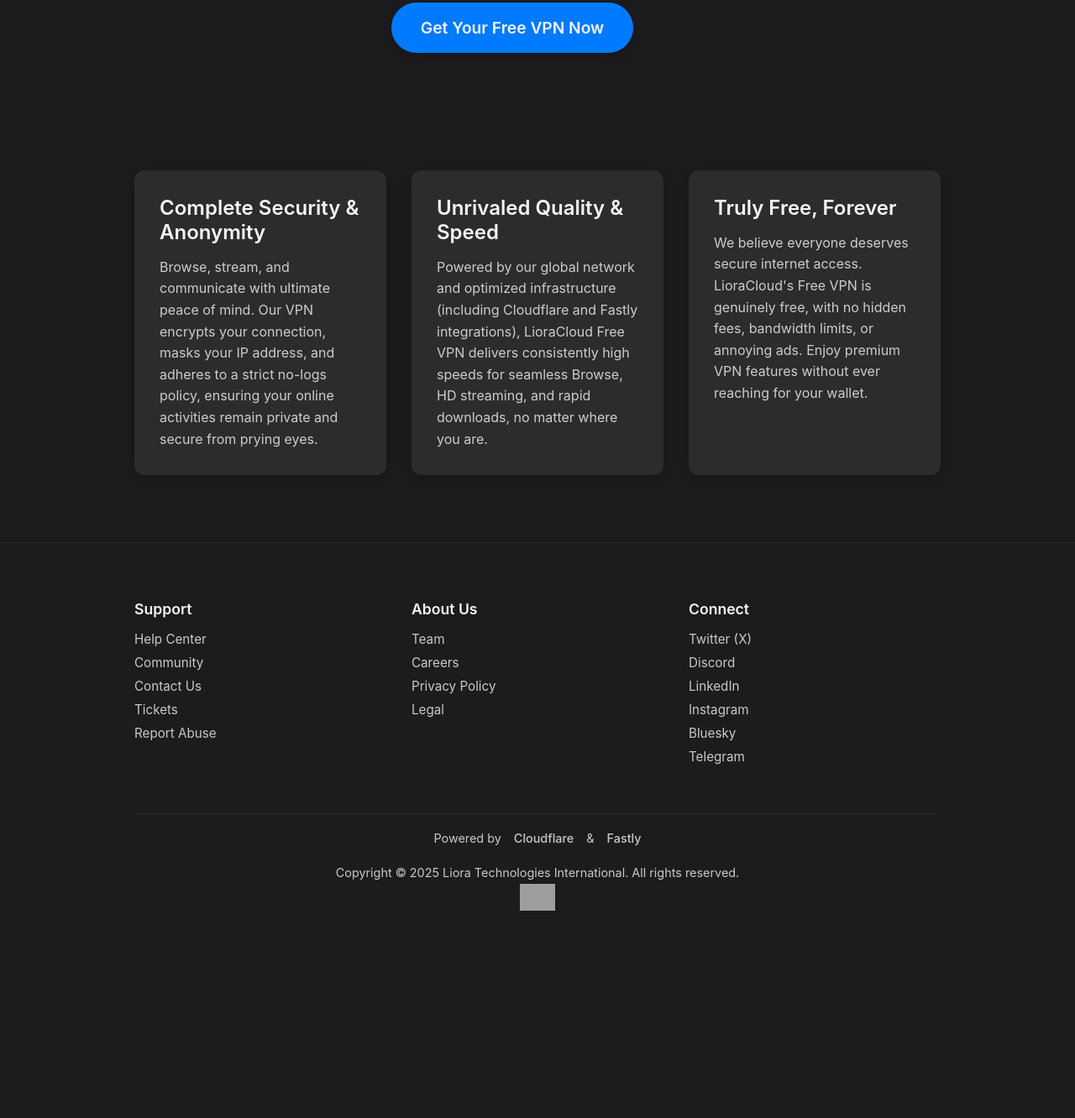
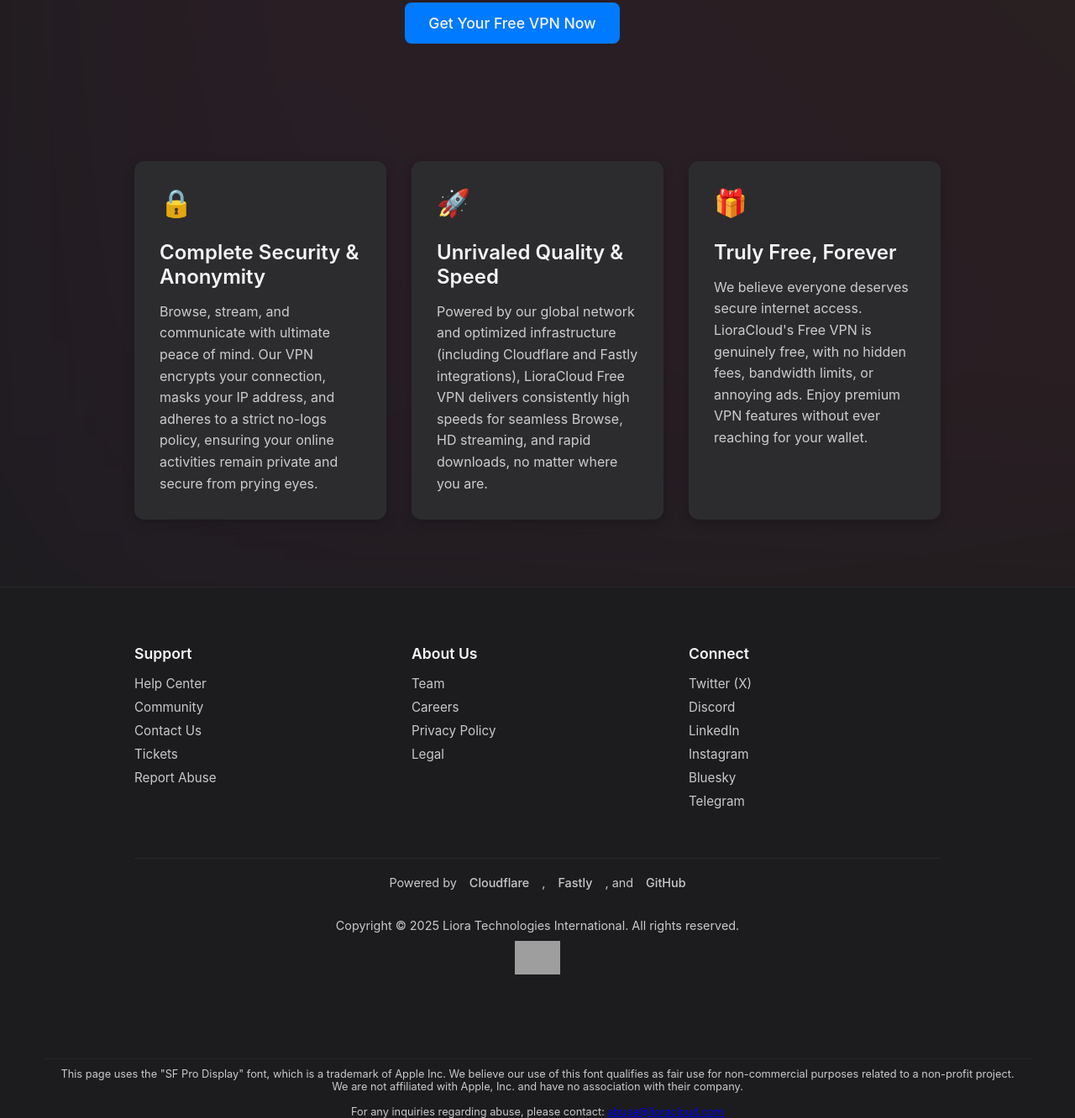
Before and after one commit to usflame/freevpn, a plain HTML site: page index.html in a window 1280 px wide. Shown: the part 472-1804 px from the top of the page at 84% size. Before the commit the page ends 1637 px from the top, so only its background shows below. Drawn offline with Linux system fonts and the light colour scheme; grey boxes are pictures that could not be loaded; a web font is replaced by a local one.

Commit message:
Update index.html (2)

```diff
--- a/index.html
+++ b/index.html
@@ -7,15 +7,24 @@
 
     <meta name="description" content="Experience complete online security and anonymity with LioraCloud's free VPN. Enjoy fast, reliable connections without hidden costs. Get your free VPN today!">
     <meta name="keywords" content="free VPN, LioraCloud VPN, secure VPN, anonymous VPN, fast VPN, privacy, online security, free proxy, bypass geo-restrictions">
-    <link rel="canonical" href="https://your-domain.com"> <meta property="og:type" content="website">
-    <meta property="og:url" content="https://your-domain.com"> <meta property="og:title" content="Free VPN by LioraCloud - Secure, Fast, Free">
+    <link rel="canonical" href="https://your-domain.com"> <!-- ВАЖНО: ОБНОВИТЕ ЭТОТ URL НА ВАШ ДОМЕН -->
+
+    <meta property="og:type" content="website">
+    <meta property="og:url" content="https://your-domain.com"> <!-- ВАЖНО: ОБНОВИТЕ ЭТОТ URL НА ВАШ ДОМЕН -->
+    <meta property="og:title" content="Free VPN by LioraCloud - Secure, Fast, Free">
     <meta property="og:description" content="Experience complete online security and anonymity with LioraCloud's free VPN. Enjoy fast, reliable connections without hidden costs.">
-    <meta property="og:image" content="https://cdn.liora.my/lioracloud.com/img/bv2.png"> <meta property="twitter:card" content="summary_large_image">
-    <meta property="twitter:url" content="https://your-domain.com"> <meta property="twitter:title" content="Free VPN by LioraCloud - Secure, Fast, Free">
+    <meta property="og:image" content="https://cdn.liora.my/lioracloud.com/img/bv2.png"> <!-- Пример, можно заменить на иконку VPN -->
+
+    <meta property="twitter:card" content="summary_large_image">
+    <meta property="twitter:url" content="https://your-domain.com"> <!-- ВАЖНО: ОБНОВИТЕ ЭТОТ URL НА ВАШ ДОМЕН -->
+    <meta property="twitter:title" content="Free VPN by LioraCloud - Secure, Fast, Free">
     <meta property="twitter:description" content="Experience complete online security and anonymity with LioraCloud's free VPN. Enjoy fast, reliable connections without hidden costs.">
-    <meta property="twitter:image" content="https://cdn.liora.my/lioracloud.com/img/bv2.png"> <link rel="preconnect" href="https://fonts.googleapis.com">
+    <meta property="twitter:image" content="https://cdn.liora.my/lioracloud.com/img/bv2.png"> <!-- Пример, можно заменить на иконку VPN -->
+
+    <link rel="preconnect" href="https://fonts.googleapis.com">
     <link rel="preconnect" href="https://fonts.gstatic.com" crossorigin>
-    <link rel="icon" type="image/png" href="https://cdn.liora.my/lioracloud.com/img/icon.png"> <link href="https://fonts.googleapis.com/css2?family=SF+Pro+Display:wght@400;500;700&display=swap" rel="stylesheet">
+    <link rel="icon" type="image/png" href="https://cdn.liora.my/lioracloud.com/img/icon.png"> <!-- Ваш текущий favicon -->
+    <link href="https://fonts.googleapis.com/css2?family=SF+Pro+Display:wght@400;500;700&display=swap" rel="stylesheet">
     <style>
         :root {
             --apple-green: #34c759;
@@ -30,6 +39,7 @@
             --apple-button-hover-bg: #0060df;
             --cloudflare-orange: #f48020;
             --fastly-red: #e03838;
+            --github-blue: #171515; /* Using a dark color for GitHub */
         }
 
         body {
@@ -46,6 +56,34 @@
             -moz-osx-font-smoothing: grayscale;
             text-align: center;
             overflow-x: hidden;
+            position: relative; /* For background gradient positioning */
+        }
+
+        body::before {
+            content: "";
+            position: fixed;
+            top: 0;
+            left: 0;
+            width: 150vw;
+            height: 150vh;
+            background: linear-gradient(45deg, rgba(68, 138, 255, 0.1), rgba(115, 71, 255, 0.1), rgba(255, 64, 129, 0.1), rgba(255, 171, 0, 0.1), rgba(56, 142, 60, 0.1));
+            background-size: 300% 300%;
+            animation: gradientAnimation 30s ease infinite;
+            z-index: -1;
+            filter: blur(150px);
+            opacity: 0.6;
+        }
+
+        @keyframes gradientAnimation {
+            0% {
+                background-position: 0% 50%;
+            }
+            50% {
+                background-position: 100% 50%;
+            }
+            100% {
+                background-position: 0% 50%;
+            }
         }
 
         .header {
@@ -109,19 +147,17 @@
         .main-cta-button {
             background-color: var(--apple-button-bg);
             color: var(--apple-text-primary);
-            padding: 18px 35px;
-            border-radius: 999px; /* Pill shape */
+            padding: 14px 28px; /* Adjust padding for Apple style */
+            border-radius: 8px; /* More Apple-like rounded corners */
             text-decoration: none;
-            font-size: 1.2em;
-            font-weight: 600;
-            transition: background-color 0.3s ease, transform 0.1s ease;
+            font-size: 1.1em; /* Slightly smaller font size */
+            font-weight: 500; /* Lighter font weight */
+            transition: background-color 0.2s ease; /* Standard Apple hover */
             display: inline-block;
-            box-shadow: 0 4px 15px rgba(0, 0, 0, 0.2);
         }
 
         .main-cta-button:hover {
             background-color: var(--apple-button-hover-bg);
-            transform: translateY(-2px);
         }
 
         .features-section {
@@ -146,6 +182,18 @@
             align-items: flex-start;
             gap: 15px;
         }
+
+        .feature-icon {
+            font-size: 2em; /* Adjust icon size */
+            color: var(--apple-link-color); /* Apple accent color for icons */
+            margin-bottom: 10px;
+        }
+
+        /* Placeholder for Apple-style icons - you might need to use a font icon library or SVGs */
+        .feature-icon.security::before { content: "🔒"; } /* Example: Lock icon */
+        .feature-icon.speed::before { content: "🚀"; } /* Example: Rocket icon */
+        .feature-icon.free::before { content: "🎁"; } /* Example: Gift icon */
+
 
         .feature-card h3 {
             font-size: 1.5em;
@@ -233,11 +281,11 @@
             font-size: 0.9em;
             white-space: normal;
             padding: 0;
-            margin-bottom: 0;
+            margin-bottom: 5px; /* Added a little margin */
         }
 
         .swiss-based-icon {
-            height: 32px;
+            height: 40px; /* Increased by 25% from 32px */
             width: auto;
             vertical-align: middle;
             filter: none;
@@ -257,7 +305,7 @@
             font-size: 0.9em;
             color: var(--apple-text-secondary);
             white-space: nowrap;
-            margin-bottom: 0;
+            margin-bottom: 10px; /* Added a little margin */
         }
 
         .powered-by-footer a {
@@ -273,6 +321,26 @@
 
         .powered-by-footer .fastly-link:hover {
             color: var(--fastly-red);
+        }
+
+        .powered-by-footer .github-link:hover {
+            color: var(--github-blue);
+        }
+
+        .licensing-info {
+            color: var(--apple-text-secondary);
+            font-size: 0.8em;
+            text-align: center;
+            padding: 10px 20px;
+            margin-top: 20px;
+            border-top: 1px solid rgba(255, 255, 255, 0.05);
+        }
+
+        .contact-info {
+            color: var(--apple-text-secondary);
+            font-size: 0.8em;
+            text-align: center;
+            padding-top: 5px;
         }
 
 
@@ -293,8 +361,8 @@
                 font-size: 1.1em;
             }
             .main-cta-button {
-                padding: 15px 30px;
-                font-size: 1.1em;
+                padding: 12px 24px;
+                font-size: 1.0em;
             }
             .features-section {
                 grid-template-columns: 1fr; /* Stack features vertically */
@@ -357,14 +425,17 @@
 
         <section class="features-section">
             <div class="feature-card">
+                <div class="feature-icon security"></div>
                 <h3>Complete Security & Anonymity</h3>
                 <p>Browse, stream, and communicate with ultimate peace of mind. Our VPN encrypts your connection, masks your IP address, and adheres to a strict no-logs policy, ensuring your online activities remain private and secure from prying eyes.</p>
             </div>
             <div class="feature-card">
+                <div class="feature-icon speed"></div>
                 <h3>Unrivaled Quality & Speed</h3>
                 <p>Powered by our global network and optimized infrastructure (including Cloudflare and Fastly integrations), LioraCloud Free VPN delivers consistently high speeds for seamless Browse, HD streaming, and rapid downloads, no matter where you are.</p>
             </div>
             <div class="feature-card">
+                <div class="feature-icon free"></div>
                 <h3>Truly Free, Forever</h3>
                 <p>We believe everyone deserves secure internet access. LioraCloud's Free VPN is genuinely free, with no hidden fees, bandwidth limits, or annoying ads. Enjoy premium VPN features without ever reaching for your wallet.</p>
             </div>
@@ -407,9 +478,9 @@
         <div class="footer-bottom">
             <div class="powered-by-footer">
                 Powered by
-                <a href="https://www.cloudflare.com?partner=lioracloud" target="_blank" rel="noopener noreferrer" class="cloudflare-link">Cloudflare</a>
-                &
-                <a href="https://www.fastly.com/?pr=lioracloud.com" target="_blank" rel="noopener noreferrer" class="fastly-link">Fastly</a>
+                <a href="https://www.cloudflare.com?partner=lioracloud" target="_blank" rel="noopener noreferrer" class="cloudflare-link">Cloudflare</a>,
+                <a href="https://www.fastly.com/?pr=lioracloud.com" target="_blank" rel="noopener noreferrer" class="fastly-link">Fastly</a>,
+                and <a href="https://github.com/?ref=liora" target="_blank" rel="noopener noreferrer" class="github-link">GitHub</a>
             </div>
             <div class="footer-copyright-group">
                 <p class="footer-copyright-text">
@@ -419,5 +490,15 @@
             </div>
         </div>
     </footer>
+
+    <div class="licensing-info">
+        This page uses the "SF Pro Display" font, which is a trademark of Apple Inc. We believe our use of this font qualifies as fair use for non-commercial purposes related to a non-profit project.
+        <br>
+        We are not affiliated with Apple, Inc. and have no association with their company.
+    </div>
+    <div class="contact-info">
+        For any inquiries regarding abuse, please contact: <a href="mailto:abuse@lioracloud.com">abuse@lioracloud.com</a>
+    </div>
+
 </body>
 </html>
```
